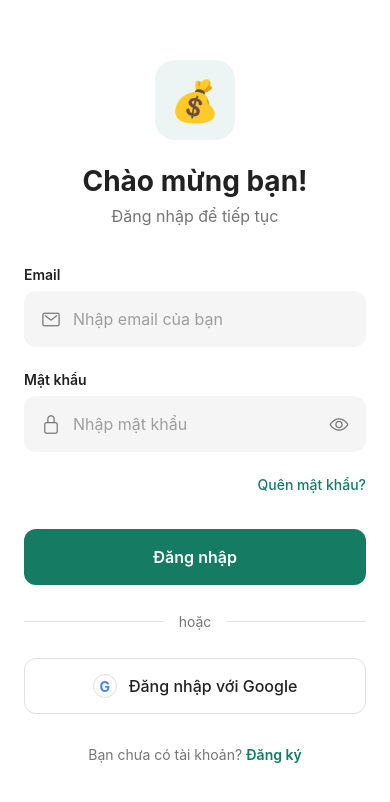
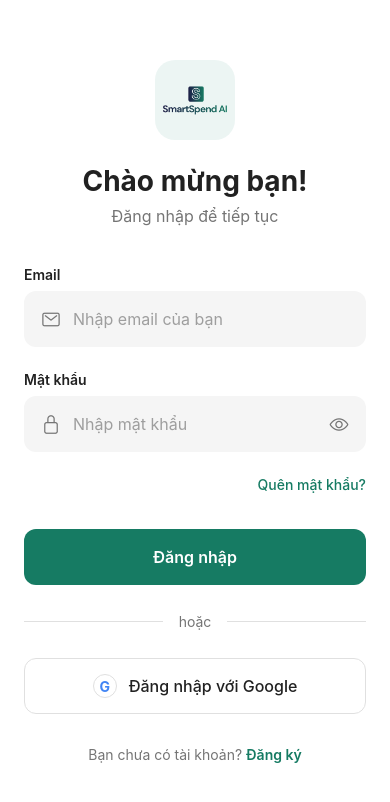
Before and after one commit to bphong-cyrus/Project-introSE, a React Native app in the folder src/: screen / in a window 390 px wide. Shown: the top 802 px of the page. Built offline with nearby package versions, Linux system fonts and the light colour scheme; no server answers.

Commit message:
replace logo and fix package joson

```diff
--- a/src/apps/mobile/screens/LoginScreen.tsx
+++ b/src/apps/mobile/screens/LoginScreen.tsx
@@ -19,6 +19,7 @@ import {
   ScrollView,
   ActivityIndicator,
   Alert,
+  Image,
 } from 'react-native';
 import { Ionicons } from '@expo/vector-icons';
 import { Colors } from '../../../shared/constants/colors';
@@ -116,7 +117,11 @@ const LoginScreen: React.FC<LoginScreenProps> = ({
         {/* Header */}
         <View style={styles.header}>
           <View style={styles.logoContainer}>
-            <Text style={styles.logoText}>💰</Text>
+            <Image
+              source={require('../../../img/smartspend-logo.png')}
+              style={styles.logoImage}
+              resizeMode="contain"
+            />
           </View>
           <Text style={styles.title}>Chào mừng bạn!</Text>
           <Text style={styles.subtitle}>Đăng nhập để tiếp tục</Text>
@@ -279,8 +284,9 @@ const styles = StyleSheet.create({
     alignItems: 'center',
     marginBottom: 24,
   },
-  logoText: {
-    fontSize: 40,
+  logoImage: {
+    width: 72,
+    height: 72,
   },
   title: {
     fontSize: 28,
--- a/src/apps/mobile/screens/SplashScreen.tsx
+++ b/src/apps/mobile/screens/SplashScreen.tsx
@@ -3,7 +3,7 @@
 // Auto-redirects based on auth state
 
 import React, { useEffect, useRef } from 'react';
-import { View, Text, StyleSheet, Animated, Easing } from 'react-native';
+import { View, Text, StyleSheet, Animated, Easing, Image } from 'react-native';
 import { LinearGradient } from 'expo-linear-gradient'; // Optional gradient
 import { Colors } from '../../../shared/constants/colors';
 import { useAuth } from '../../../state/AuthContext';
@@ -84,7 +84,11 @@ const SplashScreen: React.FC<SplashScreenProps> = ({ onReady }) => {
         {/* App Icon */}
         <View style={styles.iconWrapper}>
           <View style={styles.iconContainer}>
-            <Text style={styles.iconText}>💰</Text>
+            <Image
+              source={require('../../../img/smartspend-logo.png')}
+              style={styles.logoImage}
+              resizeMode="contain"
+            />
           </View>
         </View>
 
@@ -150,8 +154,9 @@ const styles = StyleSheet.create({
     borderWidth: 3,
     borderColor: 'rgba(255, 255, 255, 0.3)',
   },
-  iconText: {
-    fontSize: 56,
+  logoImage: {
+    width: 96,
+    height: 96,
   },
   appName: {
     fontSize: 36,
--- a/src/modules/ai-scanner/services/backendClient.ts
+++ b/src/modules/ai-scanner/services/backendClient.ts
@@ -55,13 +55,13 @@ async function parseError(response: Response): Promise<{ message: string; payloa
   } catch {
     payload = await response.text().catch(() => null);
   }
-  const message =
-    (payload &&
-      typeof payload === 'object' &&
-      'error' in (payload as Record<string, unknown>) &&
-      typeof (payload as Record<string, unknown>).error === 'string' &&
-      ((payload as Record<string, unknown>).error as string)) ||
-    `Backend trả về HTTP ${response.status}`;
+  let message = `Backend trả về HTTP ${response.status}`;
+  if (payload && typeof payload === 'object') {
+    const errorValue = (payload as Record<string, unknown>).error;
+    if (typeof errorValue === 'string') {
+      message = errorValue;
+    }
+  }
   return { message, payload };
 }
 
--- a/src/package.json
+++ b/src/package.json
@@ -17,14 +17,9 @@
     "expo": "~54.0.0",
     "expo-asset": "~11.0.0",
     "expo-constants": "~17.0.0",
-<<<<<<< Updated upstream
     "expo-font": "~14.0.12",
     "expo-image-picker": "~17.0.11",
     "expo-linear-gradient": "~15.0.8",
-=======
-    "expo-font": "~13.0.0",
-    "expo-image-picker": "~17.0.0",
->>>>>>> Stashed changes
     "expo-splash-screen": "~0.30.0",
     "expo-status-bar": "~2.0.0",
     "react": "18.3.1",
```
Also changed, not shown: src/img/smartspend-logo.png (added), 1 other file (tests, documents, lock files or other folders).
